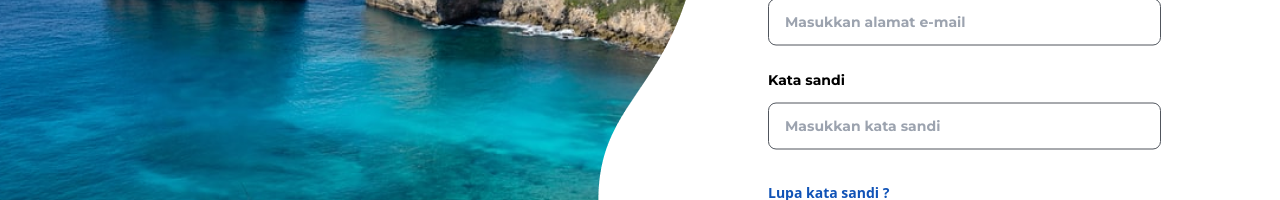
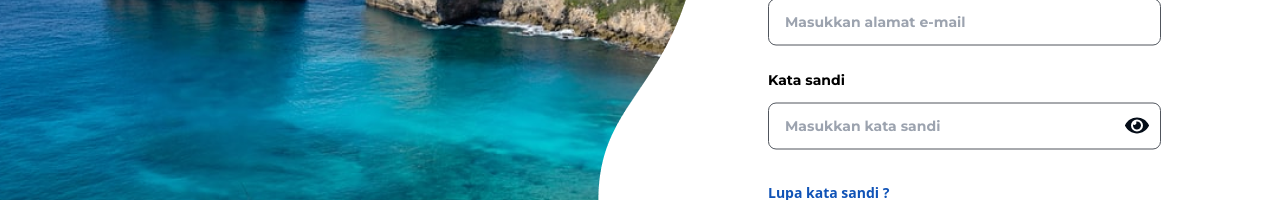
Before and after one commit to andrky/travelo-frontend, a Next.js app: page /login in a window 1280 px wide. Shown: the part 461-661 px from the top of the page. Built offline with nearby package versions, Linux system fonts and the light colour scheme.

Commit message:
password input logic

```diff
--- a/app/login/Input/input.module.css
+++ b/app/login/Input/input.module.css
@@ -6,3 +6,11 @@
 	@apply appearance-none border rounded-lg border-gray-70 text-heading-5 text-gray-50 py-3 px-4 w-full;
 	@apply focus:outline-none focus:ring-blue-100 focus:border-blue-100;
 }
+
+.eye {
+	@apply h-6 w-6 absolute;
+
+	transform: translate(-50%, -50%);
+	right: 0;
+	top: 70%;
+}
--- a/app/login/Input/input.tsx
+++ b/app/login/Input/input.tsx
@@ -1,14 +1,44 @@
+'use client';
+
 import clsx from 'clsx';
+import { useState } from 'react';
+import { FaEye, FaEyeSlash } from 'react-icons/fa';
 
 import type { InputProps } from './interface';
 import styles from './input.module.css';
 
 const Input = ({ name, type, label, placeholder, className }: InputProps) => {
+	// Use state untuk merubah kondisi hide password
+	const [hidePassword, setHidePassword] = useState(false);
+
+	// Use state untuk merubah type
+	const [inputType, setInputType] = useState(type);
+
+	const handleEyeClick = () => {
+		// Merubah kondisi dari false menjadi true
+		setHidePassword((prevState) => !prevState);
+
+		// Jika type === password dan hidePassword bernilai true
+		if (type === 'password' && !hidePassword) {
+			// Ubah type menjadi text
+			setInputType('text');
+		} else {
+			// Jika tidak memenuhi type menjadi password
+			setInputType('password');
+		}
+	};
+
 	return (
 		<label htmlFor={name} className={clsx(styles.label, className)}>
 			<div className="mb-3">{label}</div>
 
-			<input type={type} name={name} id={name} placeholder={placeholder} className={styles.input} />
+			<input type={inputType} name={name} id={name} placeholder={placeholder} className={styles.input} />
+
+			{type === 'password' ? (
+				<button type="button" className={styles.eye} onClick={handleEyeClick}>
+					{hidePassword ? <FaEyeSlash className="h-6 w-6 text-gray-100" /> : <FaEye className="h-6 w-6 text-gray-100" />}
+				</button>
+			) : null}
 		</label>
 	);
 };
--- a/package.json
+++ b/package.json
@@ -14,6 +14,7 @@
     "next": "14.1.0",
     "react": "^18",
     "react-dom": "^18",
+    "react-icons": "4.3.1",
     "react-multi-carousel": "^2.8.4"
   },
   "devDependencies": {
```
Also changed, not shown: 1 other file (tests, documents, lock files or other folders).
